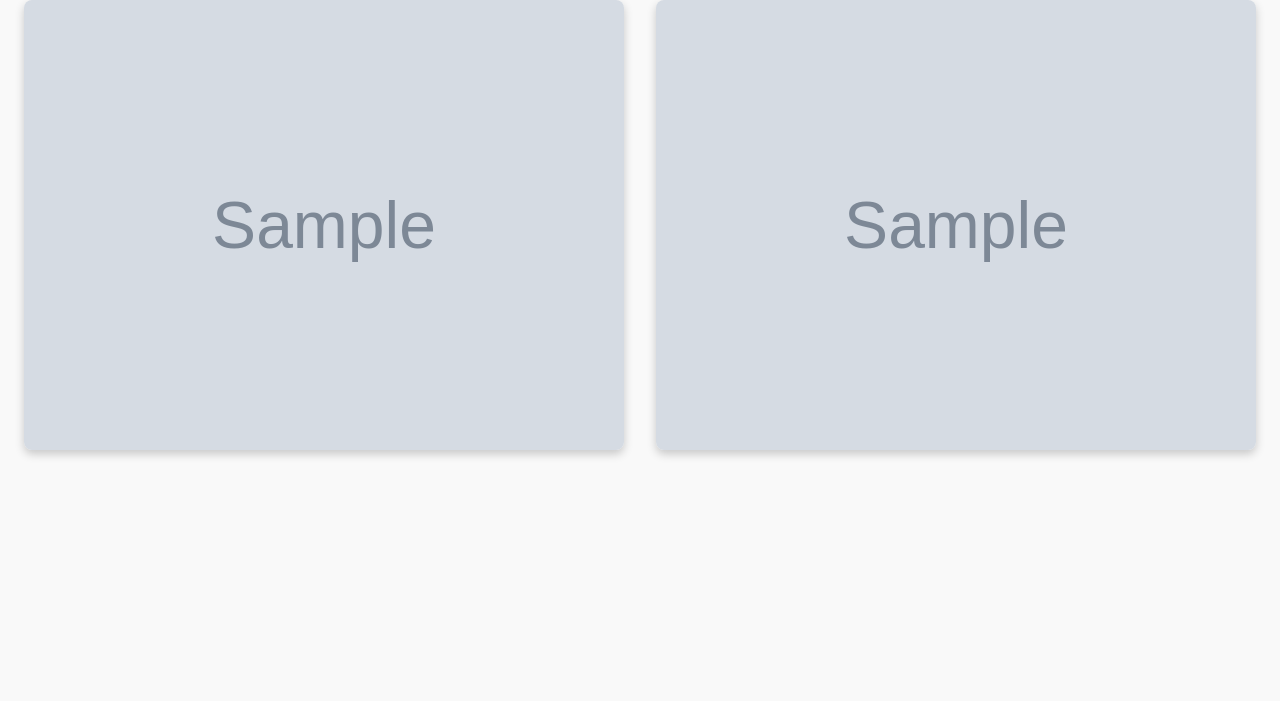
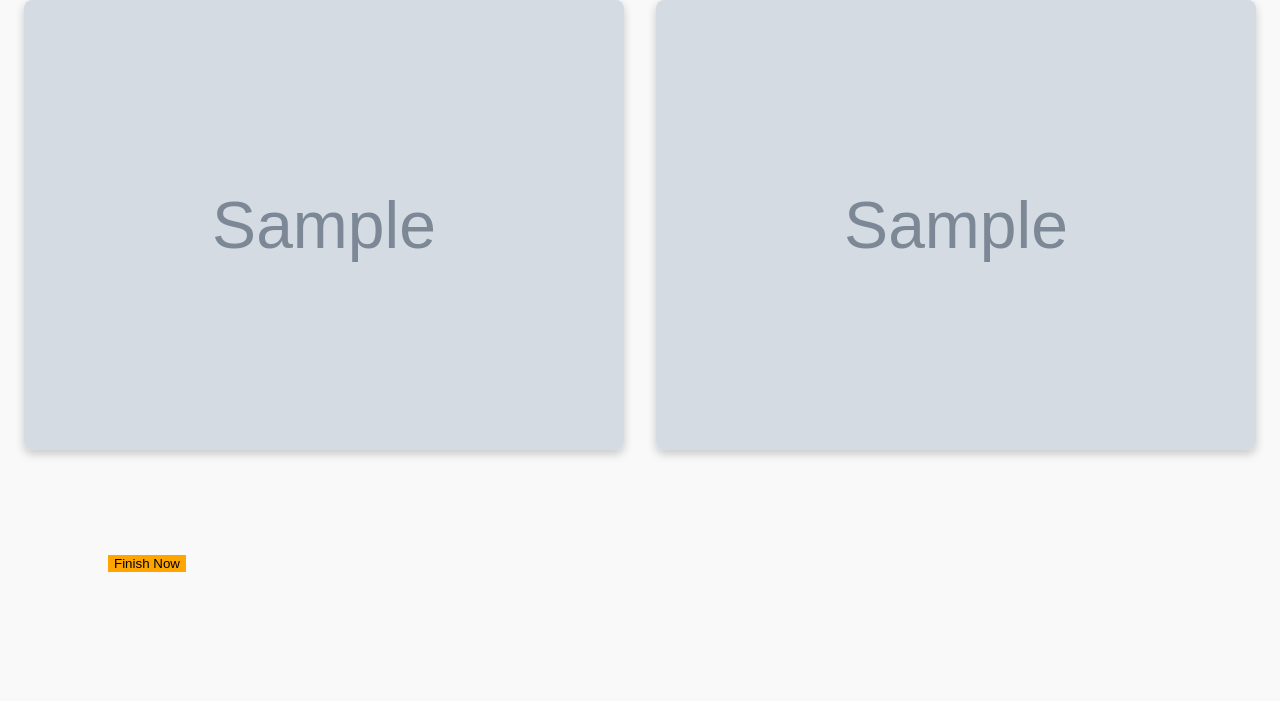
Before and after one commit to RitAreaSciencePark/ExO, a FastAPI app: template templates/index.html in a window 1280 px wide. Shown: the part 99-800 px from the top of the page. Run offline with FastAPI, Linux system fonts and the light colour scheme; the template is opened without the code that fills it: most values are stand-ins (such as "Sample title", 1, 10 or a date in 2020); grey boxes marked "Sample" are stand-in pictures.

Commit message:
added Finish Now button

```diff
--- a/main.py
+++ b/main.py
@@ -145,3 +145,21 @@ async def delete_all_images():
             return Response(content=f"Error deleting {filename}: {e}", status_code=500)
 
     return RedirectResponse(url="/upload", status_code=303)
+
+@app.post("/force_finish")
+async def force_finish(request: Request):
+    global latest_archive
+
+    timestamp = datetime.datetime.now().strftime("%Y_%m_%d_%H%M%S")
+    archive_filename = os.path.join("output", f"selection_{timestamp}.csv")
+    latest_archive = archive_filename
+
+    with open(CSV_FILE, 'r') as src, open(archive_filename, 'w') as dst:
+        dst.write(src.read())
+
+    with open(CSV_FILE, 'w') as clear_file:
+        clear_file.write("")
+
+    used_combinations.clear()
+
+    return templates.TemplateResponse("finished.html", {"request": request})
--- a/static/style.css
+++ b/static/style.css
@@ -35,3 +35,8 @@ img {
     border-radius: 8px;
     box-shadow: 0 4px 10px rgba(0,0,0,0.2);
 }
+
+.utility-button {
+    display: flex;
+    padding: 100px;
+}
--- a/templates/index.html
+++ b/templates/index.html
@@ -24,5 +24,10 @@
             </button>
         </form>
     </div>
+    <div class="utility-button">
+        <form action="/force_finish" method="post" onsubmit="return confirm('Are you sure you want to end the session now?');">
+            <button type="submit" style="background-color: orange;">Finish Now</button>
+        </form>
+    </div>
 </body>
 </html>
```
